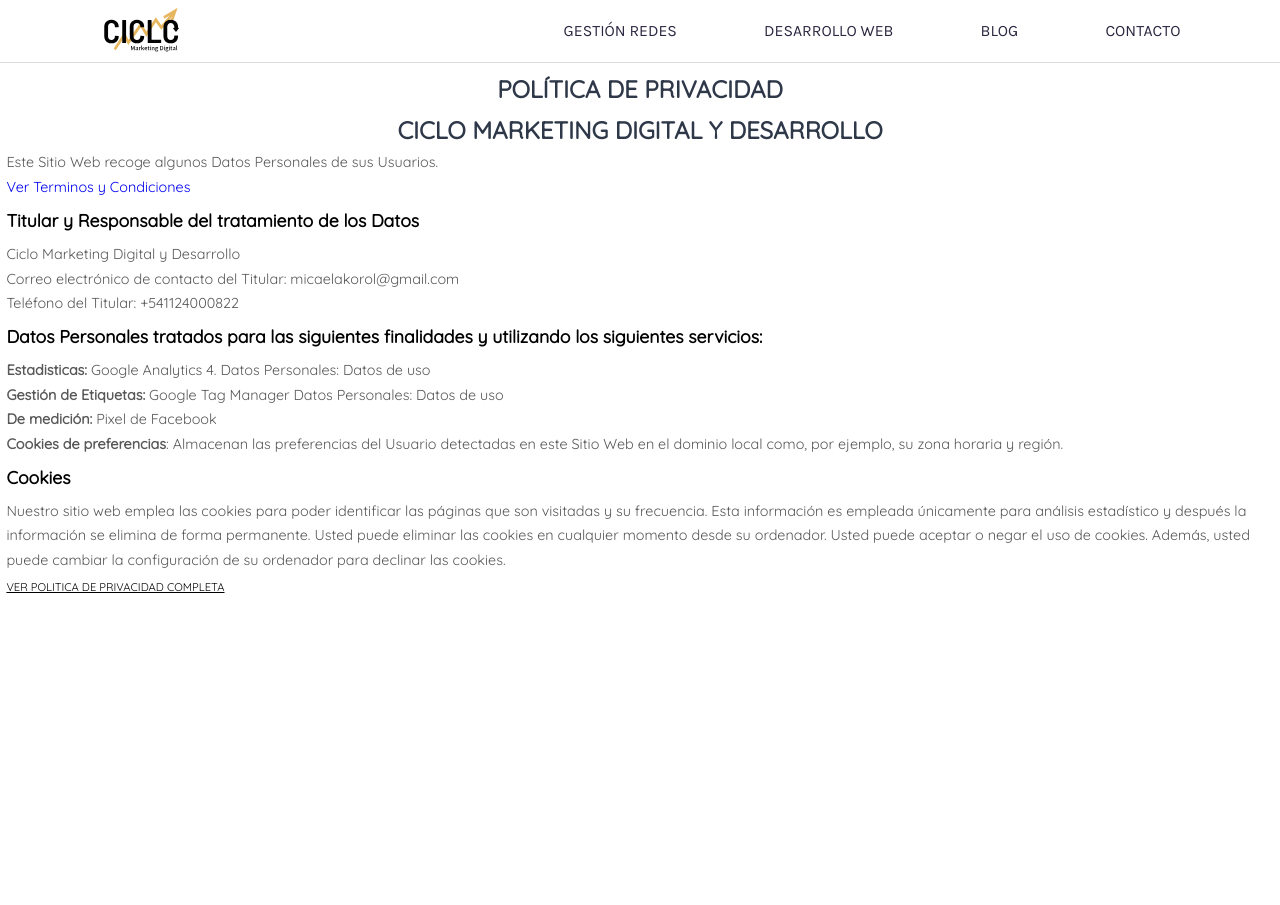
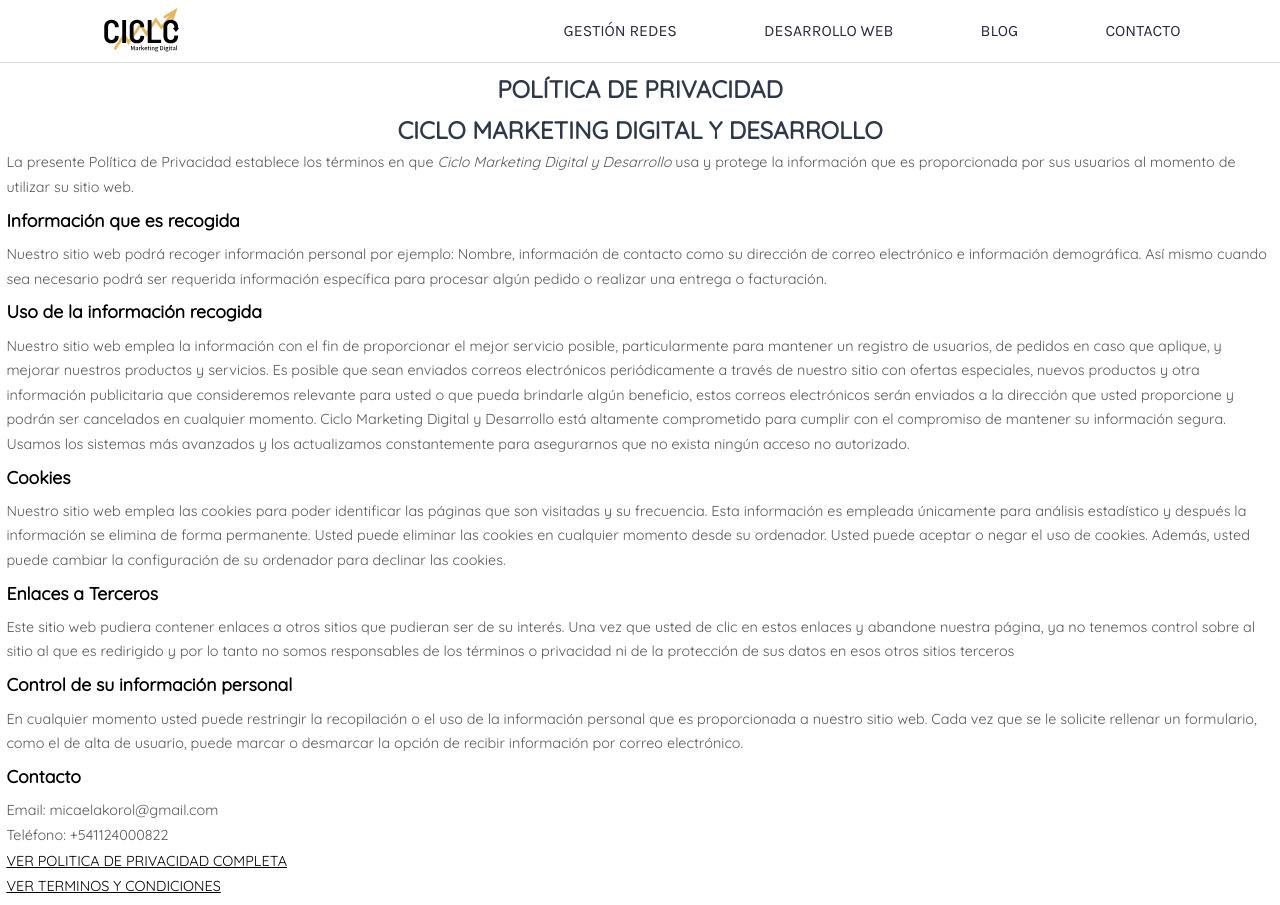
Before and after one commit to micaelakorol/ciclo_marketingDigital, a React (Create React App) app: page /politicas-de-privacidad in a window 1280 px wide. Before the commit the page ends 800 px from the top, so only its background shows below. Built offline with nearby package versions, Linux system fonts and the light colour scheme.

Commit message:
arreglos

```diff
--- a/src/pages/Politicas/Politicas.jsx
+++ b/src/pages/Politicas/Politicas.jsx
@@ -3,7 +3,8 @@
   ParrafoPolitica,
   ContenedorPolitica,
   TituloItems,
-  PoliticaCompleta,TituloPrincipalPoliticas
+  PoliticaCompleta,
+  TituloPrincipalPoliticas,
 } from "../styled-components/Politicas";
 import { Link } from "react-router-dom";
 
@@ -11,62 +12,83 @@
   return (
     <>
       <ContenedorPolitica>
-      <TituloPrincipalPoliticas>Política de privacidad</TituloPrincipalPoliticas>
+        <TituloPrincipalPoliticas>
+          Política de privacidad
+        </TituloPrincipalPoliticas>
         <TituloPrincipalPoliticas>
           Ciclo Marketing Digital y Desarrollo
         </TituloPrincipalPoliticas>
         <ParrafoPolitica>
-        {" "}
-        Este Sitio Web recoge algunos Datos Personales de sus Usuarios. <br />
-        <Link to='/terminos-y-condiciones'>Ver Terminos y Condiciones</Link>
+          La presente Política de Privacidad establece los términos en que <i> Ciclo
+          Marketing Digital y Desarrollo </i> usa y protege la información que es
+          proporcionada por sus usuarios al momento de utilizar su sitio web.
         </ParrafoPolitica>
-
-      <TituloItems>
-        Titular y Responsable del tratamiento de los Datos
-      </TituloItems>
-      <ParrafoPolitica>Ciclo Marketing Digital y Desarrollo</ParrafoPolitica>
+        <TituloItems>Información que es recogida</TituloItems>
         <ParrafoPolitica>
-        Correo electrónico de contacto del Titular: micaelakorol@gmail.com{" "}
-        <br />
-        Teléfono del Titular: +541124000822
+          Nuestro sitio web podrá recoger información personal por ejemplo:
+          Nombre, información de contacto como su dirección de correo
+          electrónico e información demográfica. Así mismo cuando sea necesario
+          podrá ser requerida información específica para procesar algún pedido
+          o realizar una entrega o facturación.
         </ParrafoPolitica>
-
-      <TituloItems>
-        Datos Personales tratados para las siguientes finalidades y utilizando
-        los siguientes servicios:
-      </TituloItems>
+        <TituloItems>Uso de la información recogida</TituloItems>
         <ParrafoPolitica>
-        <b>Estadisticas:</b> Google Analytics 4. Datos Personales: Datos de uso
-      </ParrafoPolitica>
-      <ParrafoPolitica>
-        <b>Gestión de Etiquetas: </b> Google Tag Manager Datos Personales: Datos
-        de uso
-      </ParrafoPolitica>
-      <ParrafoPolitica>
-        <b>De medición:</b> Pixel de Facebook
-      </ParrafoPolitica>
-      <ParrafoPolitica>
-        <b>Cookies de preferencias</b>: Almacenan las preferencias del Usuario
-        detectadas en este Sitio Web en el dominio local como, por ejemplo, su
-        zona horaria y región.
+          Nuestro sitio web emplea la información con el fin de proporcionar el
+          mejor servicio posible, particularmente para mantener un registro de
+          usuarios, de pedidos en caso que aplique, y mejorar nuestros productos
+          y servicios. Es posible que sean enviados correos electrónicos
+          periódicamente a través de nuestro sitio con ofertas especiales,
+          nuevos productos y otra información publicitaria que consideremos
+          relevante para usted o que pueda brindarle algún beneficio, estos
+          correos electrónicos serán enviados a la dirección que usted
+          proporcione y podrán ser cancelados en cualquier momento. Ciclo
+          Marketing Digital y Desarrollo está altamente comprometido para
+          cumplir con el compromiso de mantener su información segura. Usamos
+          los sistemas más avanzados y los actualizamos constantemente para
+          asegurarnos que no exista ningún acceso no autorizado.
         </ParrafoPolitica>
         <TituloItems>Cookies</TituloItems>
         <ParrafoPolitica>
-        Nuestro sitio web emplea las cookies para poder identificar las páginas
-        que son visitadas y su frecuencia. Esta información es empleada
-        únicamente para análisis estadístico y después la información se elimina
-        de forma permanente. Usted puede eliminar las cookies en cualquier
-        momento desde su ordenador. Usted puede aceptar o negar el uso de
-        cookies. Además, usted puede cambiar la configuración de su ordenador
-        para declinar las cookies.
+          Nuestro sitio web emplea las cookies para poder identificar las
+          páginas que son visitadas y su frecuencia. Esta información es
+          empleada únicamente para análisis estadístico y después la información
+          se elimina de forma permanente. Usted puede eliminar las cookies en
+          cualquier momento desde su ordenador. Usted puede aceptar o negar el
+          uso de cookies. Además, usted puede cambiar la configuración de su
+          ordenador para declinar las cookies.
         </ParrafoPolitica>
-
+        <TituloItems>Enlaces a Terceros</TituloItems>
+        <ParrafoPolitica>
+          Este sitio web pudiera contener enlaces a otros sitios que pudieran
+          ser de su interés. Una vez que usted de clic en estos enlaces y
+          abandone nuestra página, ya no tenemos control sobre al sitio al que
+          es redirigido y por lo tanto no somos responsables de los términos o
+          privacidad ni de la protección de sus datos en esos otros sitios
+          terceros
+        </ParrafoPolitica>
+        <TituloItems>Control de su información personal</TituloItems>
+        <ParrafoPolitica>
+          En cualquier momento usted puede restringir la recopilación o el uso
+          de la información personal que es proporcionada a nuestro sitio web.
+          Cada vez que se le solicite rellenar un formulario, como el de alta de
+          usuario, puede marcar o desmarcar la opción de recibir información por
+          correo electrónico.
+        </ParrafoPolitica>
+        <TituloItems>Contacto</TituloItems>
+        <ParrafoPolitica>
+          Email: micaelakorol@gmail.com <br />
+          Teléfono: +541124000822
+        </ParrafoPolitica>
         <PoliticaCompleta
           href={require("../../components/Footer/politicaPrivacidad.pdf")}
-        target="_blank"
+          target="_blank" className='tyc'
         >
           Ver Politica de Privacidad Completa
         </PoliticaCompleta>
+        <ParrafoPolitica>
+          {" "}
+          <Link to="/terminos-y-condiciones" className='tyc'>Ver Terminos y Condiciones</Link>
+        </ParrafoPolitica>
       </ContenedorPolitica>
     </>
   );
--- a/src/pages/styled-components/Politicas.js
+++ b/src/pages/styled-components/Politicas.js
@@ -7,6 +7,12 @@
 margin: .4rem;
 p,b{
     font-size: .9rem;
+}
+.tyc{
+    color: black;
+    font-size: .9rem;
+    text-decoration: underline;
+    text-transform: uppercase;
 }
 `
 
```
Lines whose indentation alone changed are shown as unchanged.
